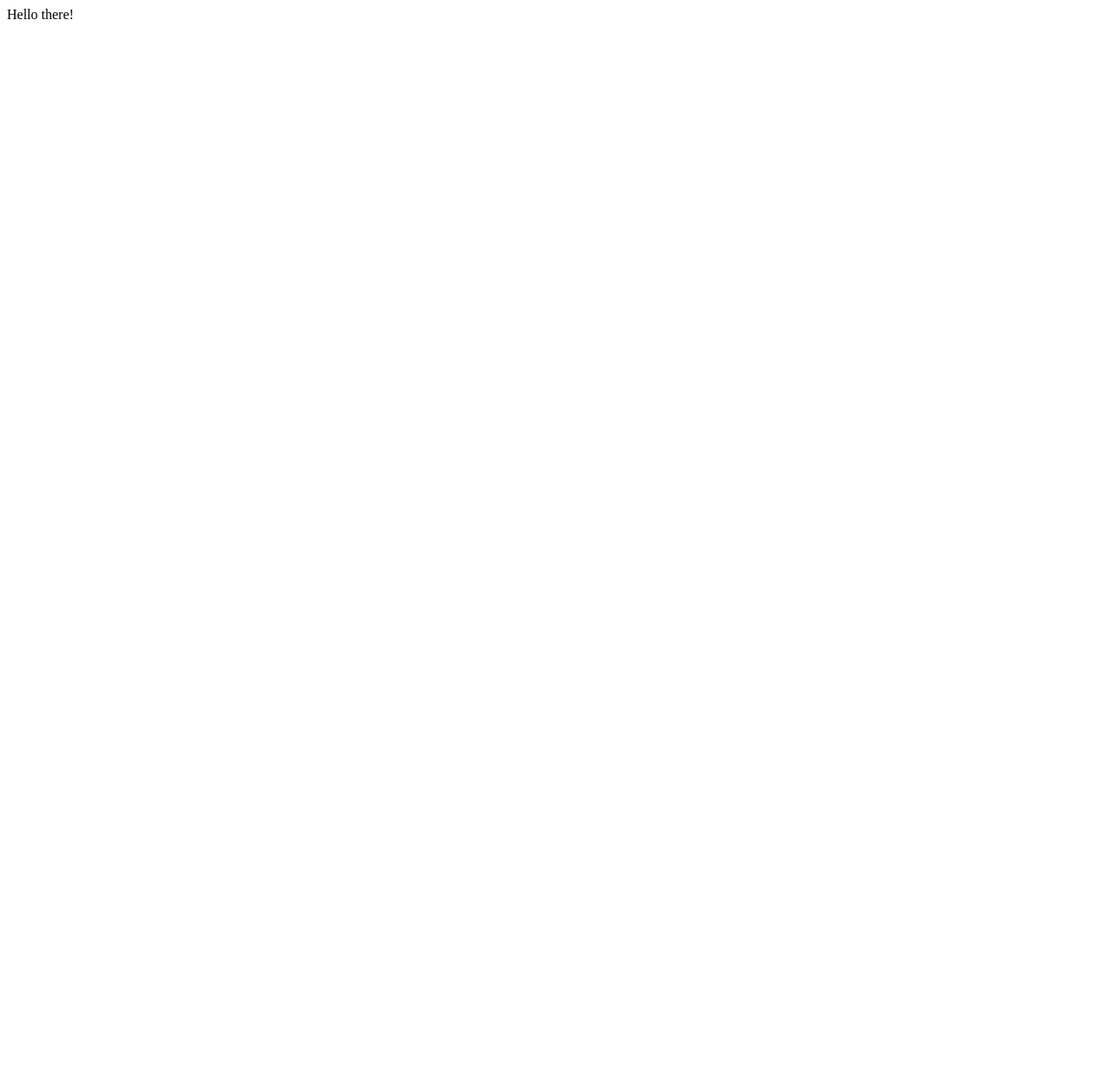
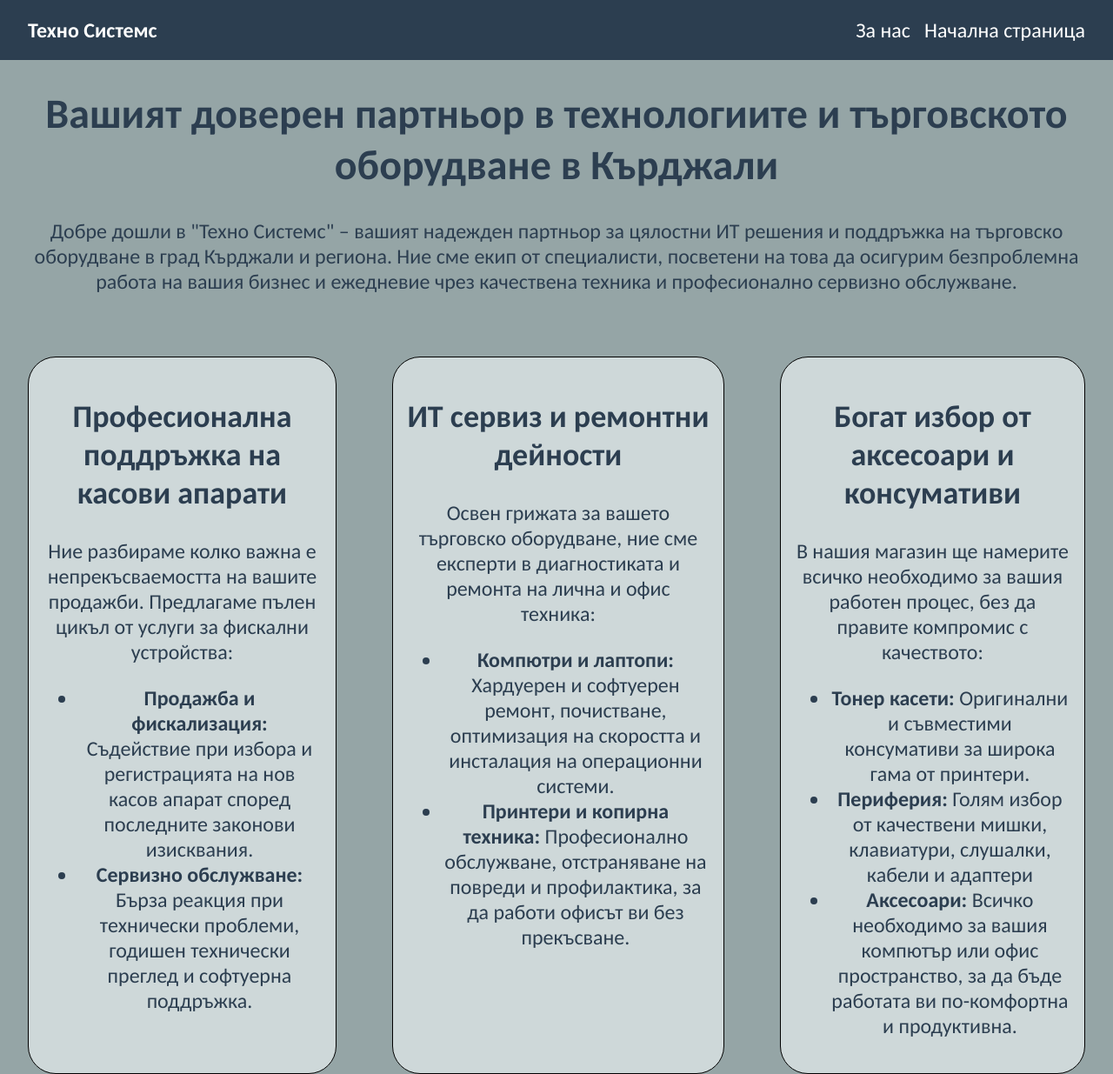
Before and after one commit to StefanKraev/Techno-Systems, a website: page public/index.html in a window 1280 px wide. Shown: the top 1235 px of the page at 87% size. Before the commit the page ends 800 px from the top, so only its background shows below. Drawn offline with Linux system fonts and the light colour scheme.

Commit message:
Added style to the home page

```diff
--- /dev/null
+++ b/public/css/style.css
@@ -0,0 +1,98 @@
+body {
+    display: flex;
+    flex-direction: column;
+    background-color: #95a5a6;
+    margin: 0;
+    min-height: 100vh;
+    font-family: "Carlito", sans-serif;
+    font-weight: 400;
+}
+
+.navbar {
+    display: flex;
+    justify-content: space-between;
+    align-items: center;
+    background-color: #2c3e50;
+    padding-left: 2rem;
+    padding-right: 2rem;
+}
+
+.navbar {
+    color: #ffffff;
+}
+
+.links {
+    display: flex;
+    list-style: none;
+    gap: 1rem;
+}
+
+.links a {
+    font-family: "Carlito", sans-serif;
+    font-weight: 400;
+    font-style: normal;
+    font-size: 1.5rem;
+    color: #ffffff;
+    text-decoration: none;
+}
+
+.content {
+    flex: 1;
+    display: flex;
+    flex-direction: column;
+    text-align: center;
+    align-items: center;
+    color: #2c3e50;
+}
+
+.main {
+    font-size: 1.5rem;
+    margin-left: 2rem;
+    margin-right: 2rem;
+}
+
+.services {
+    display: flex;
+    justify-content: space-between;
+    margin-top: 3rem;
+    margin-bottom: 3rem;
+}
+
+.register {
+    border: 0.1rem solid black;
+    border-radius: 2rem;
+    margin-left: 2rem;
+    margin-right: 2rem;
+    background-color: #ced8d9;
+    padding: 1rem;
+    font-size: 1.5rem;
+}
+
+.maintenance {
+    border: 0.1rem solid black;
+    border-radius: 2rem;
+    margin-left: 2rem;
+    margin-right: 2rem;
+    background-color: #ced8d9;
+    padding: 1rem;
+    font-size: 1.5rem;
+}
+
+.shop {
+    border: 0.1rem solid black;
+    border-radius: 2rem;
+    margin-left: 2rem;
+    margin-right: 2rem;
+    background-color: #ced8d9;
+    padding: 1rem;
+    font-size: 1.5rem;
+}
+
+.contacts h3 {
+    margin-left: 2rem;
+}
+
+footer {
+    background-color: #2c3e50;
+    color: white;
+}
--- a/public/index.html
+++ b/public/index.html
@@ -1,10 +1,65 @@
 <!DOCTYPE html>
-<html lang="en">
+<html lang="bg">
 <head>
     <meta charset="UTF-8">
-    <title>Techno Systems</title>
+    <title>Техно Системс ООД</title>
+
+    <link rel="stylesheet" type="text/css" href="css/style.css">
+    <link rel="preconnect" href="https://fonts.googleapis.com">
+    <link rel="preconnect" href="https://fonts.gstatic.com" crossorigin>
+    <link href="https://fonts.googleapis.com/css2?family=Carlito:ital,wght@0,400;0,700;1,400;1,700&display=swap" rel="stylesheet">
 </head>
 <body>
-    <header>Hello there!</header>
+    <nav class="navbar">
+        <h1>Техно Системс</h1>
+        <ul class="links">
+            <li><a href="/">За нас</a></li>
+            <li><a href="/">Начална страница</a></li>
+        </ul>
+    </nav>
+
+    <div class="content">
+        <div class="main">
+            <h1>Вашият доверен партньор в технологиите и търговското оборудване в Кърджали</h1>
+            <p>Добре дошли в "Техно Системс" – вашият надежден партньор за цялостни ИТ решения и поддръжка на търговско оборудване в град Кърджали и региона. Ние сме екип от специалисти, посветени на това да осигурим безпроблемна работа на вашия бизнес и ежедневие чрез качествена техника и професионално сервизно обслужване.</p>
+        </div>
+        <div class="services">
+            <div class="register">
+                <h2>Професионална поддръжка на касови апарати</h2>
+                <p>Ние разбираме колко важна е непрекъсваемостта на вашите продажби. Предлагаме пълен цикъл от услуги за фискални устройства:</p>
+                <ul>
+                    <li><strong>Продажба и фискализация:</strong> Съдействие при избора и регистрацията на нов касов апарат според последните законови изисквания.</li>
+                    <li><strong>Сервизно обслужване:</strong> Бърза реакция при технически проблеми, годишен технически преглед и софтуерна поддръжка.</li>
+                </ul>
+            </div>
+            <div class="maintenance">
+                <h2>ИТ сервиз и ремонтни дейности</h2>
+                <p>Освен грижата за вашето търговско оборудване, ние сме експерти в диагностиката и ремонта на лична и офис техника:</p>
+                <ul>
+                    <li><strong>Компютри и лаптопи:</strong> Хардуерен и софтуерен ремонт, почистване, оптимизация на скоростта и инсталация на операционни системи.</li>
+                    <li><strong>Принтери и копирна техника:</strong> Професионално обслужване, отстраняване на повреди и профилактика, за да работи офисът ви без прекъсване.</li>
+                </ul>
+            </div>
+            <div class="shop">
+                <h2>Богат избор от аксесоари и консумативи</h2>
+                <p>В нашия магазин ще намерите всичко необходимо за вашия работен процес, без да правите компромис с качеството:</p>
+                <ul>
+                    <li><strong>Тонер касети:</strong> Оригинални и съвместими консумативи за широка гама от принтери.</li>
+                    <li><strong>Периферия:</strong> Голям избор от качествени мишки, клавиатури, слушалки, кабели и адаптери</li>
+                    <li><strong>Аксесоари:</strong> Всичко необходимо за вашия компютър или офис пространство, за да бъде работата ви по-комфортна и продуктивна.</li>
+                </ul>
+            </div>
+        </div>
+    </div>
+
+    <footer>
+        <div class="contacts">
+            <h3>Контакти</h3>
+            <ul>
+                <li><p>Тел: +359 343 2343</p></li>
+                <li><p>Имейл: example@abv.bg</p></li>
+            </ul>
+        </div>
+    </footer>
 </body>
 </html>
```
Also changed, not shown: src/server.js (+7 -2 lines).
